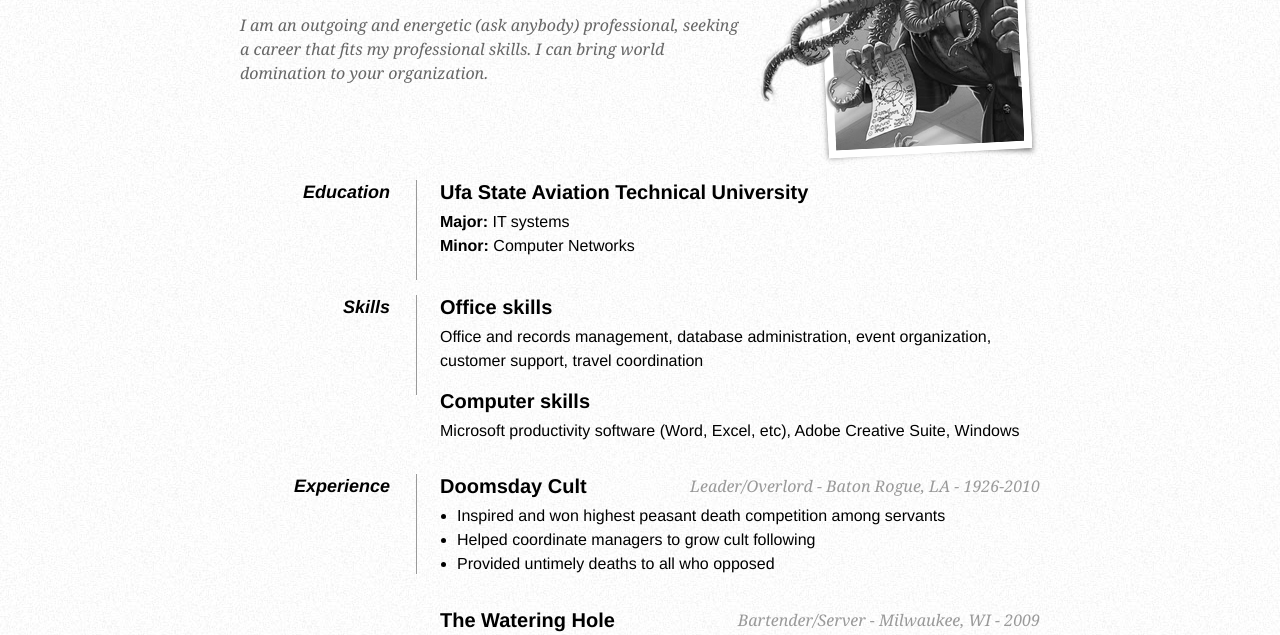
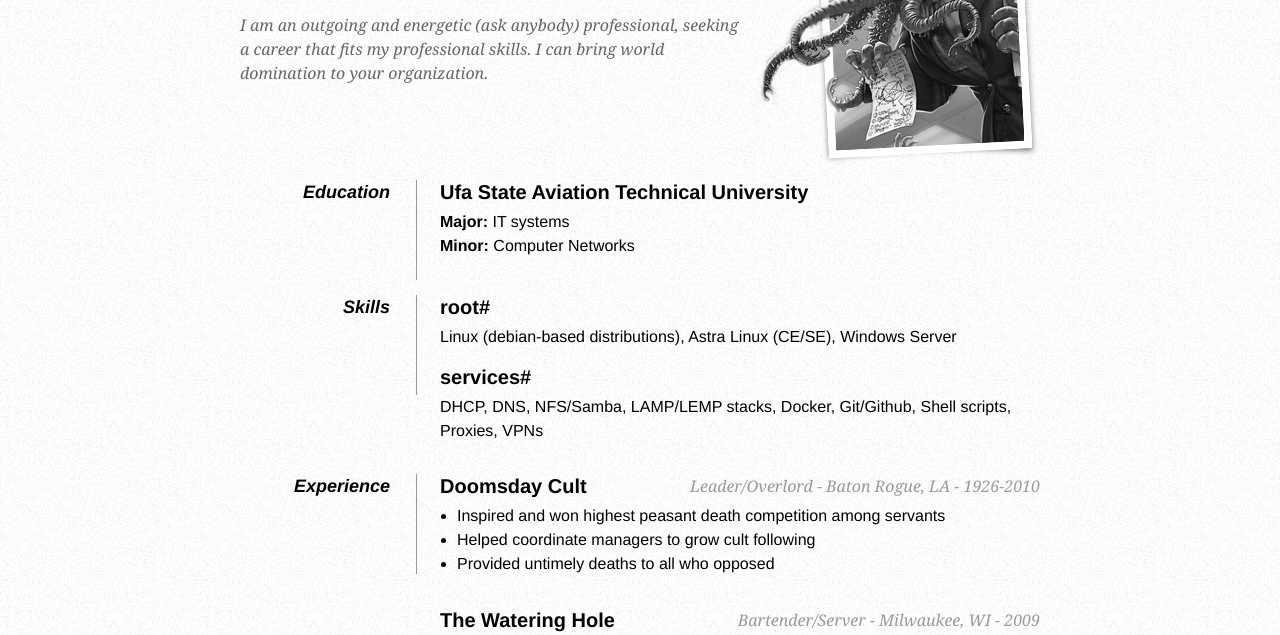
Before and after one commit to maximkasimov/maximkasimov.github.io, a plain HTML site: page index.html in a window 1280 px wide. Shown: the part 148-783 px from the top of the page. Drawn offline with Linux system fonts and the light colour scheme.

Commit message:
Update index.html

```diff
--- a/index.html
+++ b/index.html
@@ -71,11 +71,11 @@
 
             <dt>Skills</dt>
             <dd>
-                <h2>Office skills</h2>
-                <p>Office and records management, database administration, event organization, customer support, travel coordination</p>
+                <h2>root#</h2>
+                <p>Linux (debian-based distributions), Astra Linux (CE/SE), Windows Server </p>
 
-                <h2>Computer skills</h2>
-                <p>Microsoft productivity software (Word, Excel, etc), Adobe Creative Suite, Windows</p>
+                <h2>services#</h2>
+                <p>DHCP, DNS, NFS/Samba, LAMP/LEMP stacks, Docker, Git/Github, Shell scripts, Proxies, VPNs </p>
             </dd>
 
             <dd class="clear"></dd>
```
